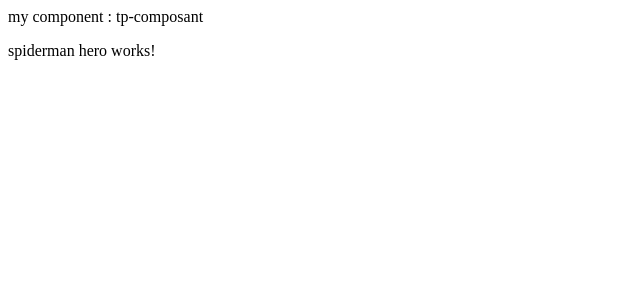
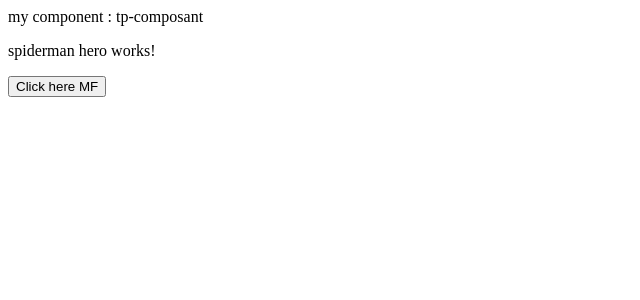
Before and after one commit to Dean812/Ors_j3tp1-binding, an Angular app: page / in a window 1280 px wide. Shown: the top 300 px of the page, without its empty margins (0-640 px from the left). Built offline with nearby package versions, Linux system fonts and the light colour scheme.

Commit message:
output binding

```diff
--- a/src/app/app.component.html
+++ b/src/app/app.component.html
@@ -1,3 +1,3 @@
 <!-- <span>title >>> {{ title }}</span> -->
 <span [innerText]="title"></span>
-<app-hero [name]="hero"></app-hero> <!-- pour git-->
+<app-hero [name]="hero" (liked)="onLike()"></app-hero> <!-- pour git-->
--- a/src/app/app.component.ts
+++ b/src/app/app.component.ts
@@ -8,4 +8,10 @@ import { Component } from '@angular/core';
 export class AppComponent {
   title = 'my component : tp-composant';
   hero= 'spiderman'
+
+onLike() {
+  window.alert(`I like ${this.hero}`);
+  this.hero = 'Batman';
 }
+
+}
--- a/src/app/hero/hero.component.html
+++ b/src/app/hero/hero.component.html
@@ -1 +1,4 @@
 <p>{{name}} hero works!</p>
+
+<button (click)="liked.emit()">Click here MF</button>
+<!--   -->
--- a/src/app/hero/hero.component.ts
+++ b/src/app/hero/hero.component.ts
@@ -1,4 +1,4 @@
-import { Component, Input, OnInit } from '@angular/core';
+import { Component, EventEmitter, Input, OnInit, Output } from '@angular/core';
 
 @Component({
   selector: 'app-hero',
@@ -8,6 +8,7 @@ import { Component, Input, OnInit } from '@angular/core';
 export class HeroComponent implements OnInit {
 
   @Input() name= "default";
+  @Output() liked = new EventEmitter();//
   constructor() { }
 
   ngOnInit(): void {
```
